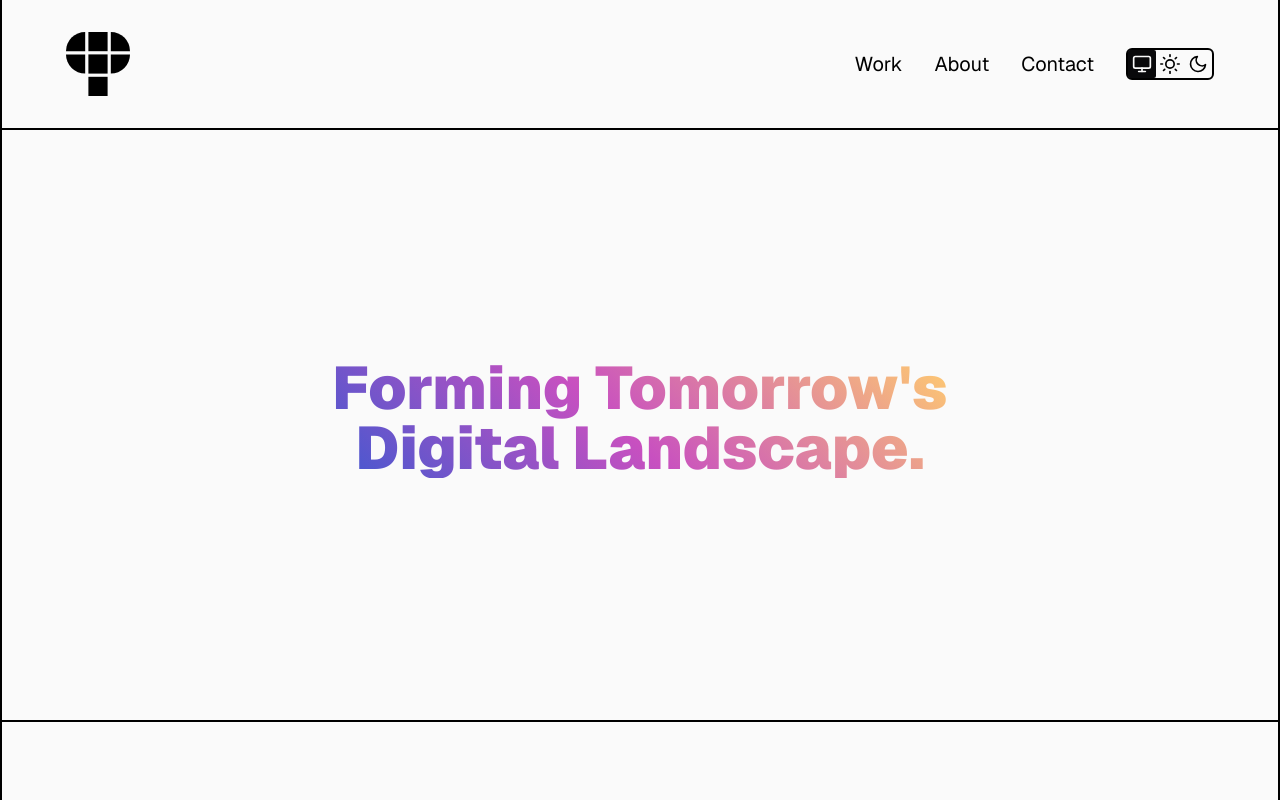
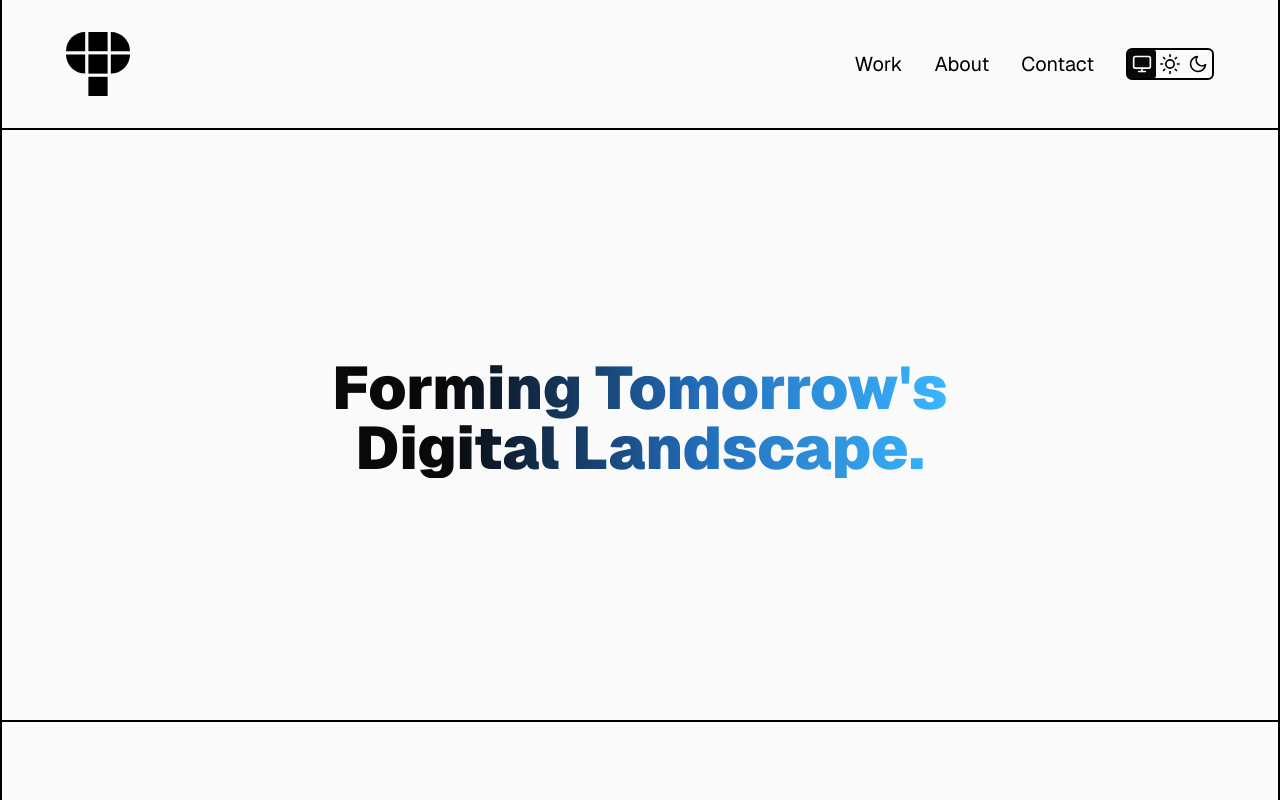
Before and after one commit to dominik060/d0m1.cz, a Next.js app: page / in a window 1280 px wide. Shown: the top 800 px of the page. Built offline with nearby package versions, Linux system fonts and the light colour scheme.

Commit message:
change hero bg gradient

```diff
--- a/src/components/Hero.tsx
+++ b/src/components/Hero.tsx
@@ -1,7 +1,7 @@
 export default function Hero() {
   return (
     <div className="flex h-[80%] flex-col items-center justify-center text-center">
-      <h1 className="text-3xl md:text-6xl bg-gradient-apple bg-clip-text font-black text-transparent">
+      <h1 className="text-3xl md:text-6xl bg-gradient-hero-light bg-clip-text font-black text-transparent dark:bg-gradient-hero-dark">
         {/* text-h1 sm:text-h1 md:text-[60px] lg:text-hero */}
         Forming Tomorrow's
         <br />
```
